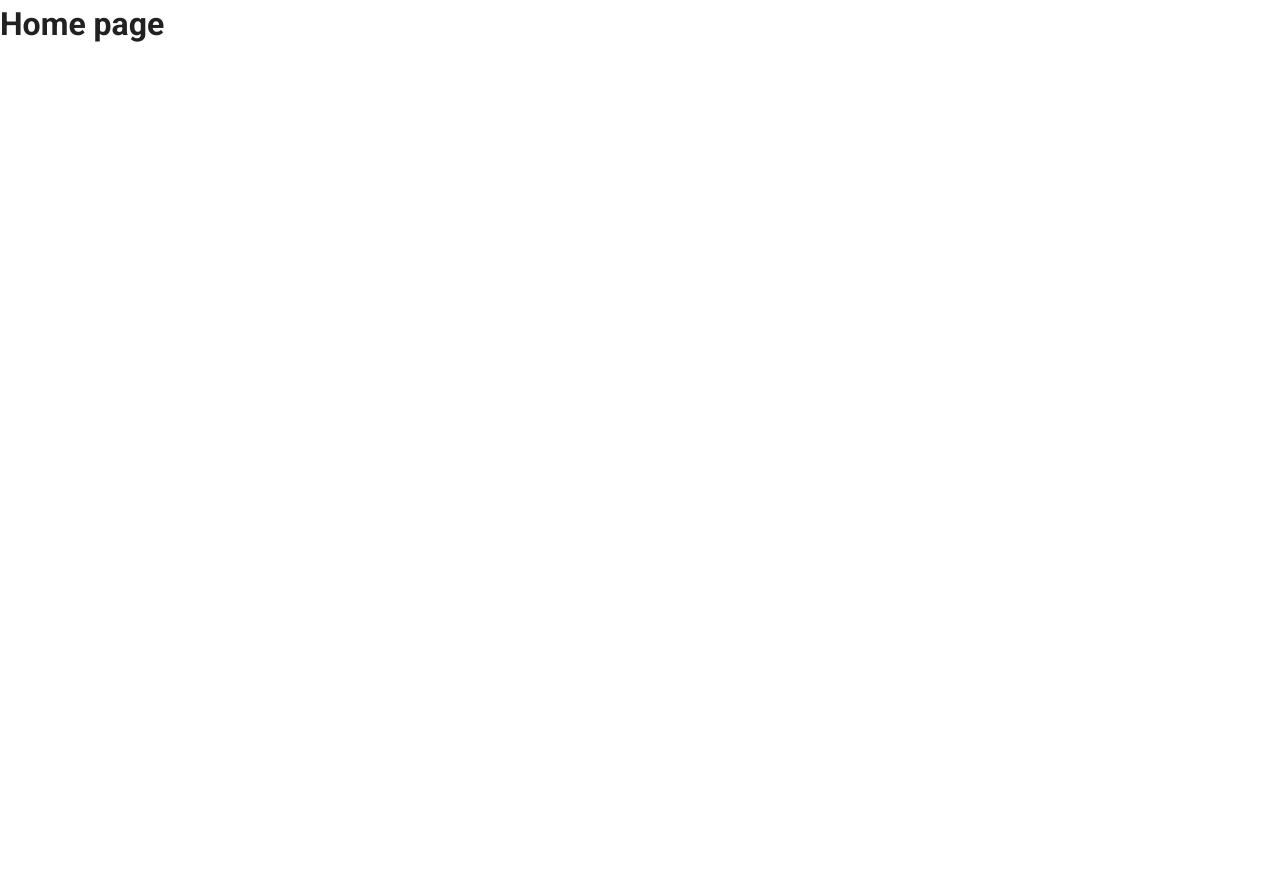
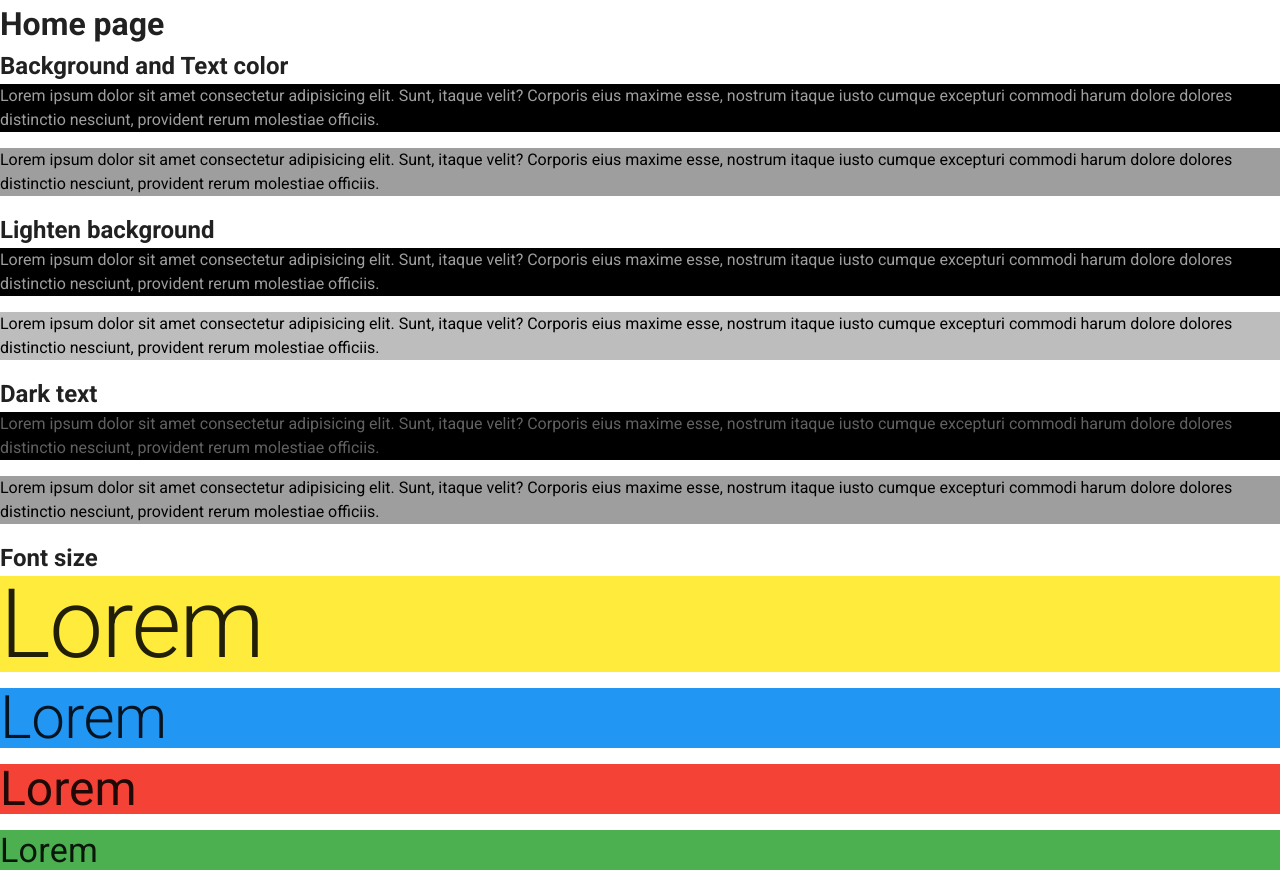
Before and after one commit to CristopherBuitrago/VUETIFY_COURSE, a Vue app: page / in a window 1280 px wide. Before the commit the page ends 800 px from the top, so only its background shows below. Built offline with nearby package versions, Linux system fonts and the light colour scheme.

Commit message:
feat(agregado): :sparkles: Se agrego clase 1
propiedades para backgrounds, font-size, text-color y mas

```diff
--- a/src/views/HomeView.vue
+++ b/src/views/HomeView.vue
@@ -1,6 +1,28 @@
 <template>
   <div class="home">
     <h1>Home page</h1>
+    <!-- to add background use: color -->
+    <!-- to add color text use: color--text -->
+    <h2>Background and Text color</h2>
+    <p class="black grey--text">Lorem ipsum dolor sit amet consectetur adipisicing elit. Sunt, itaque velit? Corporis eius maxime esse, nostrum itaque iusto cumque excepturi commodi harum dolore dolores distinctio nesciunt, provident rerum molestiae officiis.</p>
+    <p class="grey black--text">Lorem ipsum dolor sit amet consectetur adipisicing elit. Sunt, itaque velit? Corporis eius maxime esse, nostrum itaque iusto cumque excepturi commodi harum dolore dolores distinctio nesciunt, provident rerum molestiae officiis.</p>
+
+    <!-- to add lighten use: lighten-number -->
+    <h2>Lighten background</h2>
+    <p class="black lighten-1 grey--text">Lorem ipsum dolor sit amet consectetur adipisicing elit. Sunt, itaque velit? Corporis eius maxime esse, nostrum itaque iusto cumque excepturi commodi harum dolore dolores distinctio nesciunt, provident rerum molestiae officiis.</p>
+    <p class="grey lighten-1 black--text">Lorem ipsum dolor sit amet consectetur adipisicing elit. Sunt, itaque velit? Corporis eius maxime esse, nostrum itaque iusto cumque excepturi commodi harum dolore dolores distinctio nesciunt, provident rerum molestiae officiis.</p>
+
+    <!-- to add darker text use: text--dark-number -->
+    <h2>Dark text</h2>
+    <p class="black text--darken-2 grey--text">Lorem ipsum dolor sit amet consectetur adipisicing elit. Sunt, itaque velit? Corporis eius maxime esse, nostrum itaque iusto cumque excepturi commodi harum dolore dolores distinctio nesciunt, provident rerum molestiae officiis.</p>
+    <p class="grey text--darken-2 black--text">Lorem ipsum dolor sit amet consectetur adipisicing elit. Sunt, itaque velit? Corporis eius maxime esse, nostrum itaque iusto cumque excepturi commodi harum dolore dolores distinctio nesciunt, provident rerum molestiae officiis.</p>
+
+    <h2>Font size</h2>
+    <p class="yellow display-4">Lorem</p>
+    <p class="blue display-3">Lorem</p>
+    <p class="red display-2">Lorem</p>
+    <p class="green display-1">Lorem</p>
+
   </div>
 </template>
 
```
